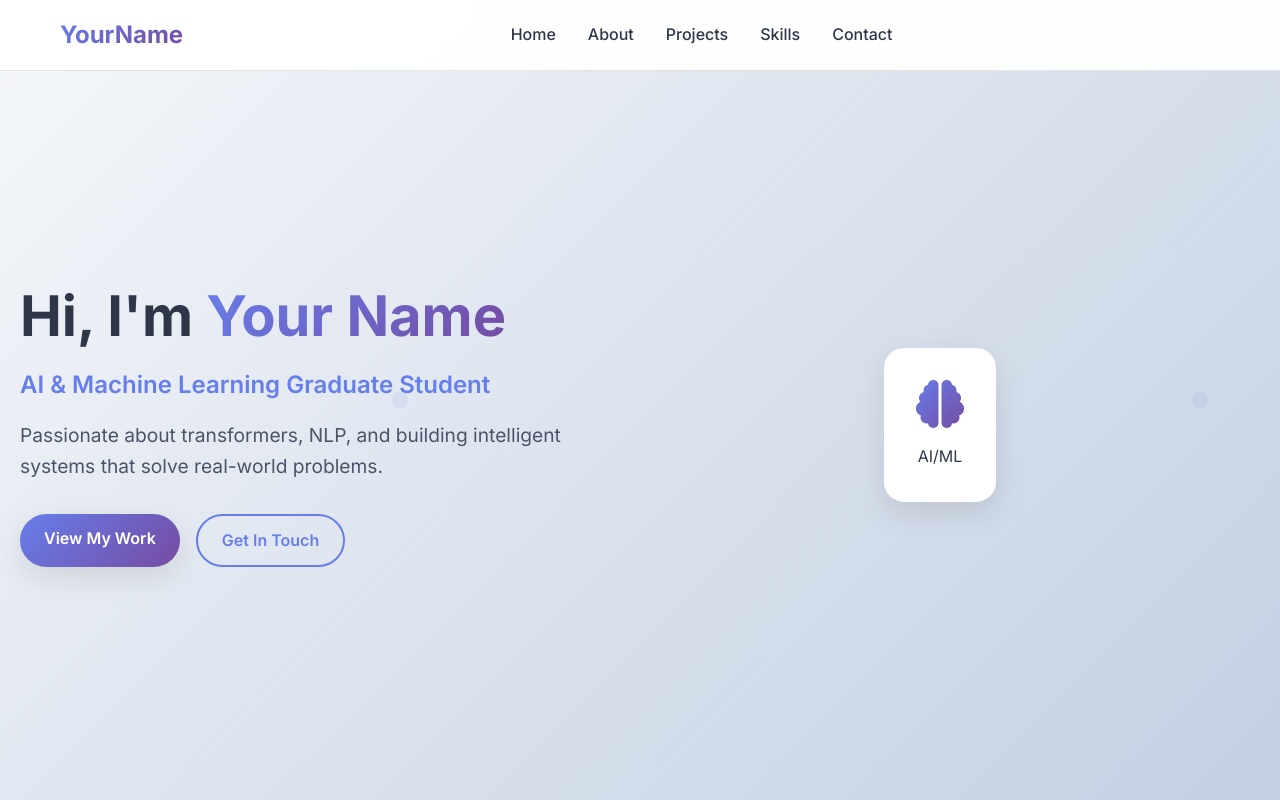
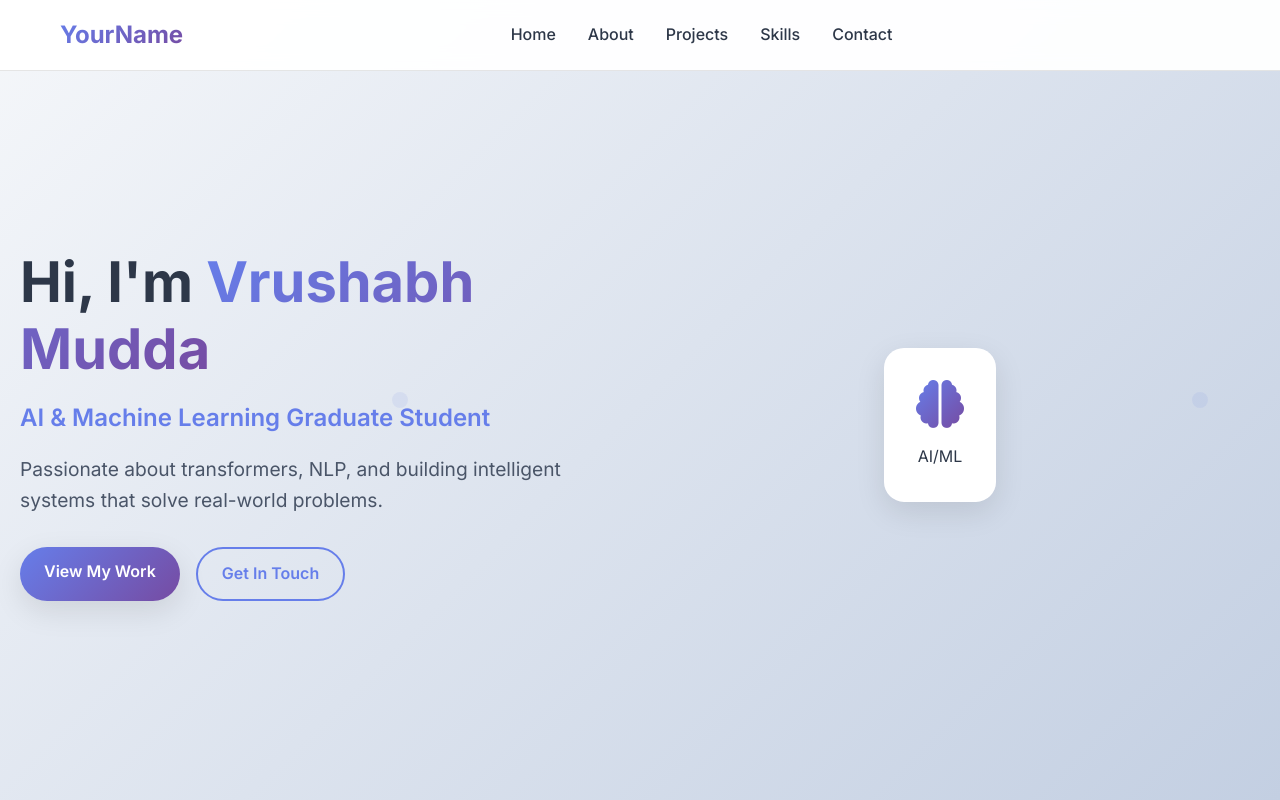
Before and after one commit to vrushabhmudda/portfolio-vmudda, a plain HTML site: page index.html in a window 1280 px wide. Shown: the top 800 px of the page. Drawn offline with Linux system fonts and the light colour scheme.

Commit message:
Update index.html

```diff
--- a/index.html
+++ b/index.html
@@ -3,7 +3,7 @@
 <head>
     <meta charset="UTF-8">
     <meta name="viewport" content="width=device-width, initial-scale=1.0">
-    <title>Your Name - AI/ML Portfolio</title>
+    <title>Vrushabh Mudda - AI/ML Portfolio</title>
     <link rel="stylesheet" href="style.css">
     <link href="https://fonts.googleapis.com/css2?family=Inter:wght@300;400;500;600;700&display=swap" rel="stylesheet">
     <link rel="stylesheet" href="https://cdnjs.cloudflare.com/ajax/libs/font-awesome/6.4.0/css/all.min.css">
@@ -34,7 +34,7 @@
     <section id="home" class="hero">
         <div class="hero-content">
             <h1 class="hero-title">
-                Hi, I'm <span class="gradient-text">Your Name</span>
+                Hi, I'm <span class="gradient-text">Vrushabh Mudda</span>
             </h1>
             <p class="hero-subtitle">AI & Machine Learning Graduate Student</p>
             <p class="hero-description">
```
